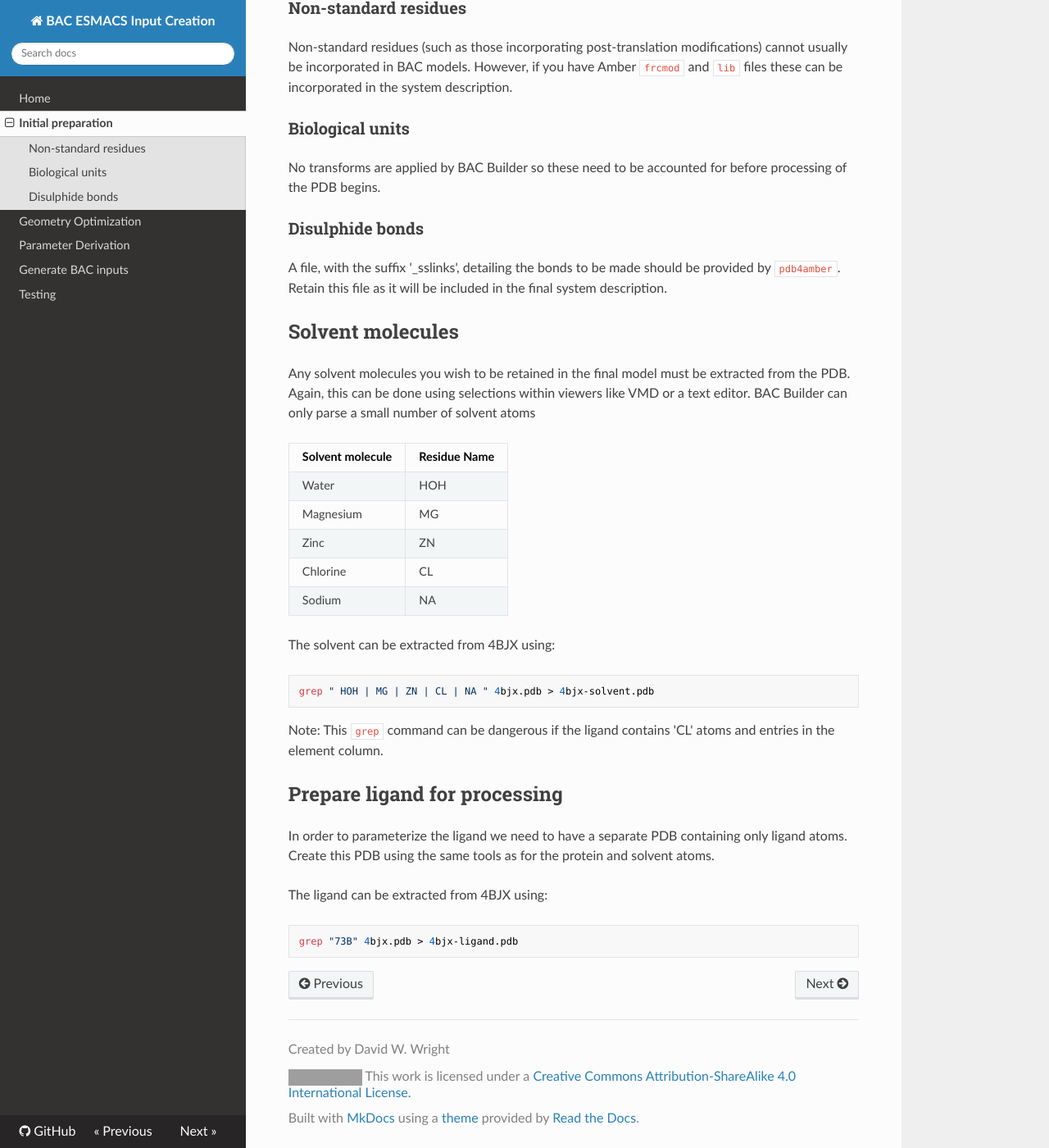
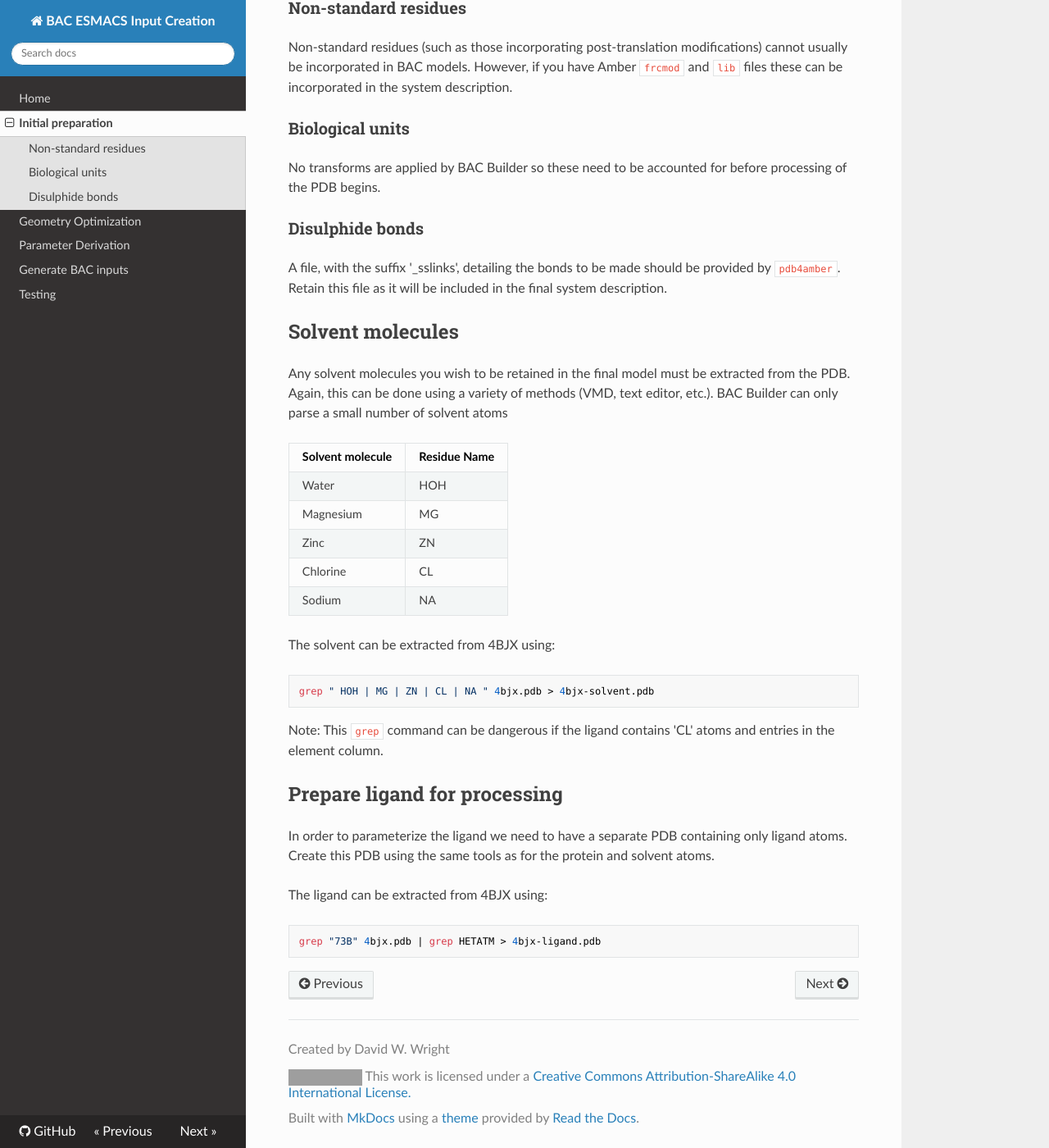
Before and after one commit to UCL-CCS/esmacs-input-creation-docs, an MkDocs documentation site: the page built from docs/preparation.md, in a window 1280 px wide and 1400 px high, scrolled down 1964 px. Shown: the whole window at 82% size. Built offline with MkDocs 1.6.1, drawn with Linux system fonts in a browser that asks for light colours; nearby versions of some CDN libraries; old or Windows-style settings are respelled for this version of MkDocs; grey boxes are pictures that could not be loaded.

Commit message:
Stylistic changes to reduce repetition

````diff
--- a/docs/preparation.md
+++ b/docs/preparation.md
@@ -66,7 +66,7 @@ Retain this file as it will be included in the final system description.
 ## Solvent molecules
 
 Any solvent molecules you wish to be retained in the final model must be extracted from the PDB.
-Again, this can be done using selections within viewers like VMD or a text editor.
+Again, this can be done using a variety of methods (VMD, text editor, etc.).
 BAC Builder can only parse a small number of solvent atoms
 
 | Solvent molecule    | Residue Name |
@@ -91,5 +91,5 @@ Create this PDB using the same tools as for the protein and solvent atoms.
 
 The ligand can be extracted from 4BJX using:
 ```
-grep "73B" 4bjx.pdb > 4bjx-ligand.pdb
+grep "73B" 4bjx.pdb | grep HETATM > 4bjx-ligand.pdb
 ```
````
